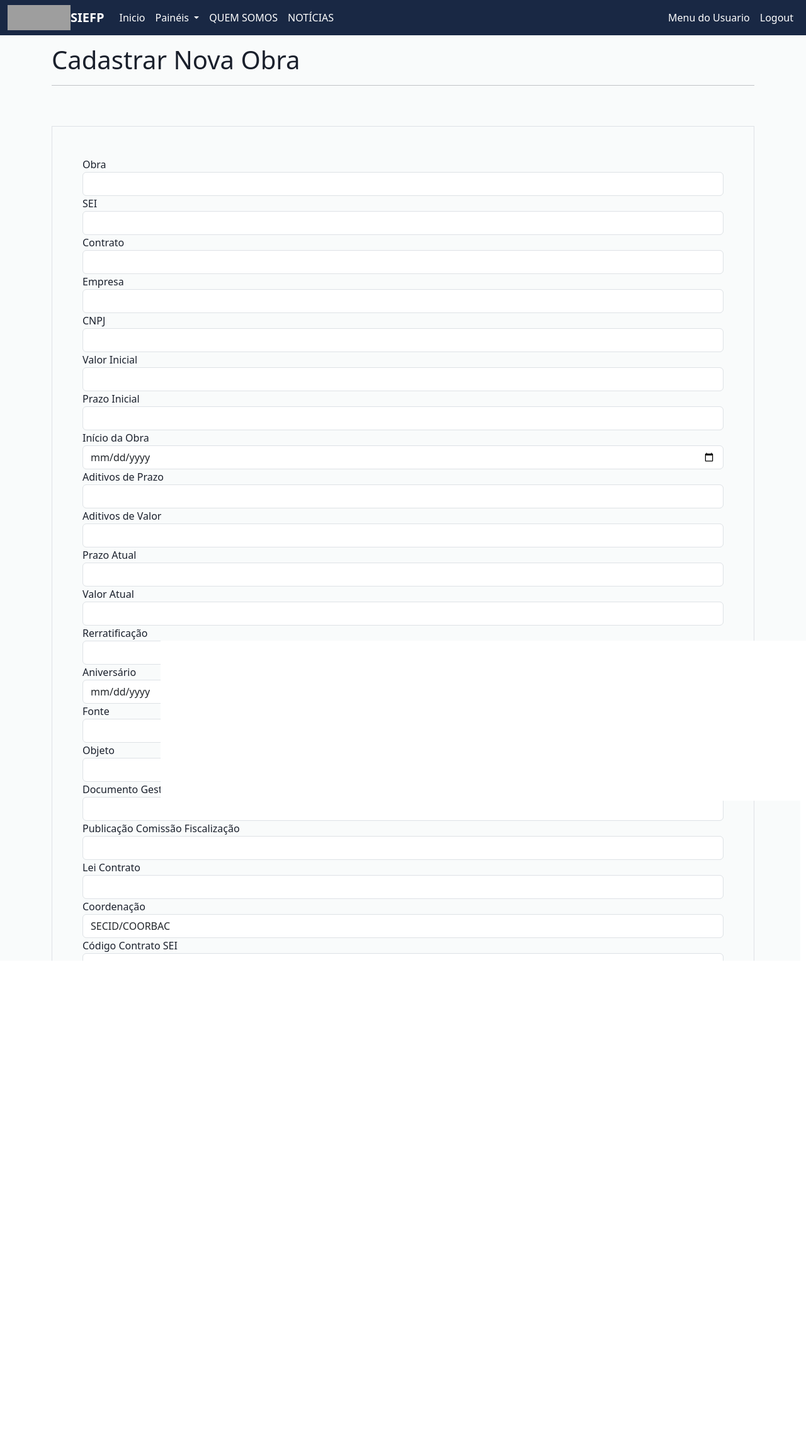
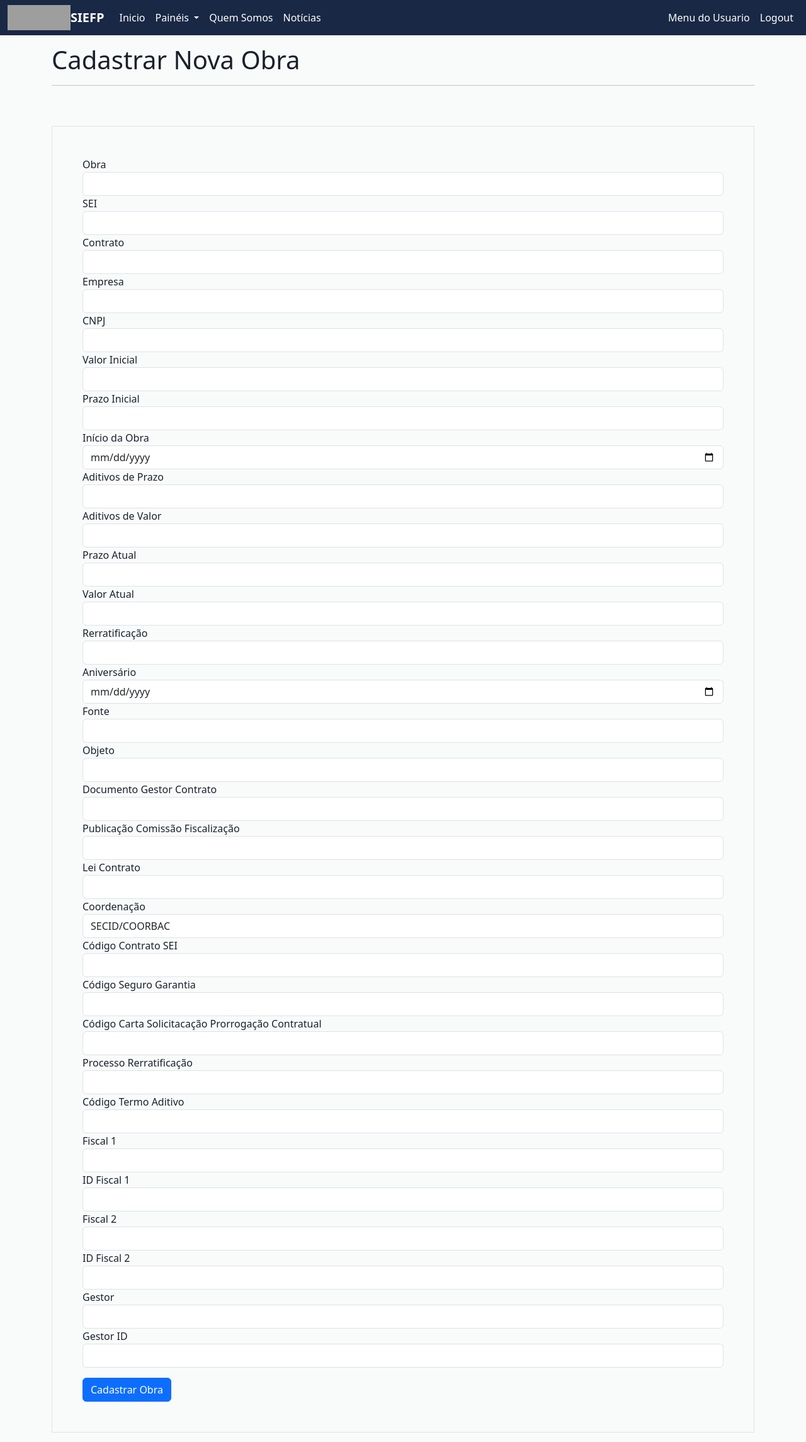
Before and after one commit to AiramBI/SECID, a Flask app: page /administrador in a window 1280 px wide. Shown: the whole page at 63% size. Run offline with Flask 3, Linux system fonts and the light colour scheme; the visitor is signed in with stand-in values (Sample User, id 1); some libraries are stand-ins or nearby versions; grey boxes are pictures that could not be loaded.

Commit message:
Update navbar.html

```diff
--- a/SECID/templates/navbar.html
+++ b/SECID/templates/navbar.html
@@ -28,10 +28,10 @@
           </ul>
         </li>
         <li class="nav-item">
-          <a class="nav-link active text-white" href="{{ url_for ('sobre')}}">QUEM SOMOS</a>
+          <a class="nav-link active text-white" href="{{ url_for ('sobre')}}">Quem Somos</a>
         </li>
         <li class="nav-item">
-          <a class="nav-link active text-white" href="{{ url_for ('noticias')}}">NOTÍCIAS</a>
+          <a class="nav-link active text-white" href="{{ url_for ('noticias')}}">Notícias</a>
         </li>
       </ul>
       <ul class="navbar-nav ms auto">
```
